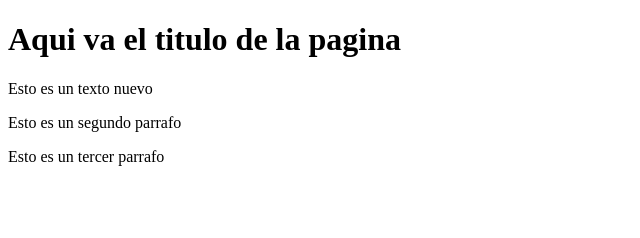
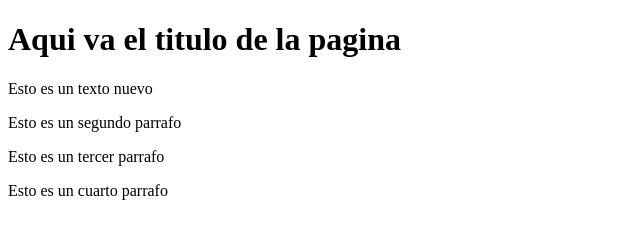
Before and after one commit to sbonaro/Proyecto-prueba, a plain HTML site: page index.html in a window 1280 px wide. Shown: the whole page, without its empty margins (0-640 px from the left). Drawn offline with Linux system fonts and the light colour scheme.

Commit message:
Update index.html

```diff
--- a/index.html
+++ b/index.html
@@ -11,5 +11,6 @@
     <p>Esto es un texto nuevo</p>
     <p>Esto es un segundo parrafo</p>
     <p>Esto es un tercer parrafo</p>
+    <p>Esto es un cuarto parrafo</p>
 </body>
 </html>
```
